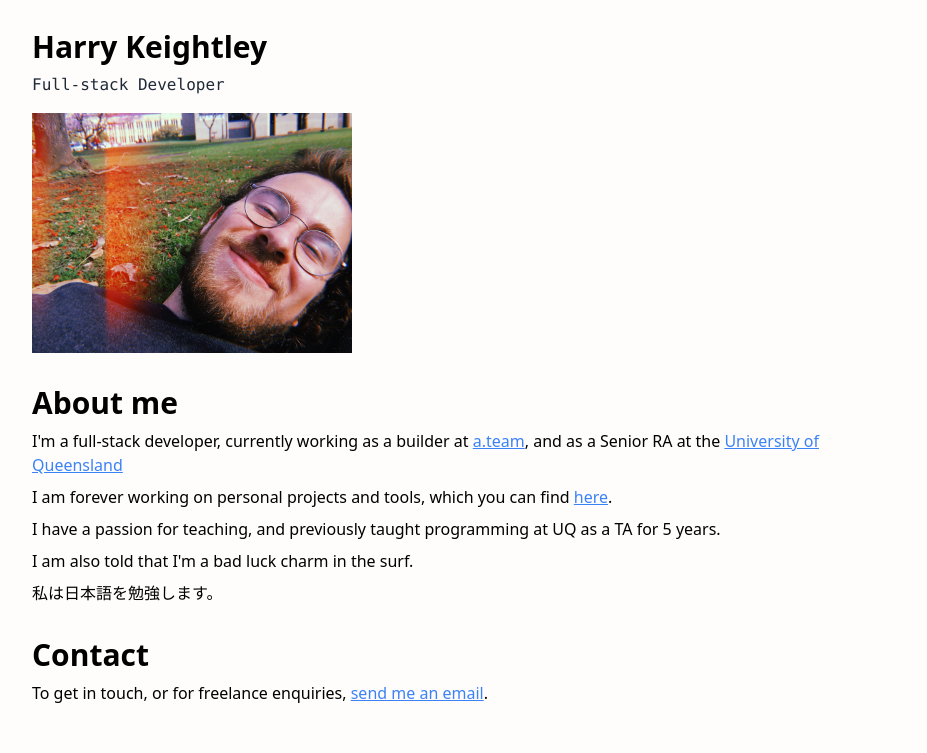
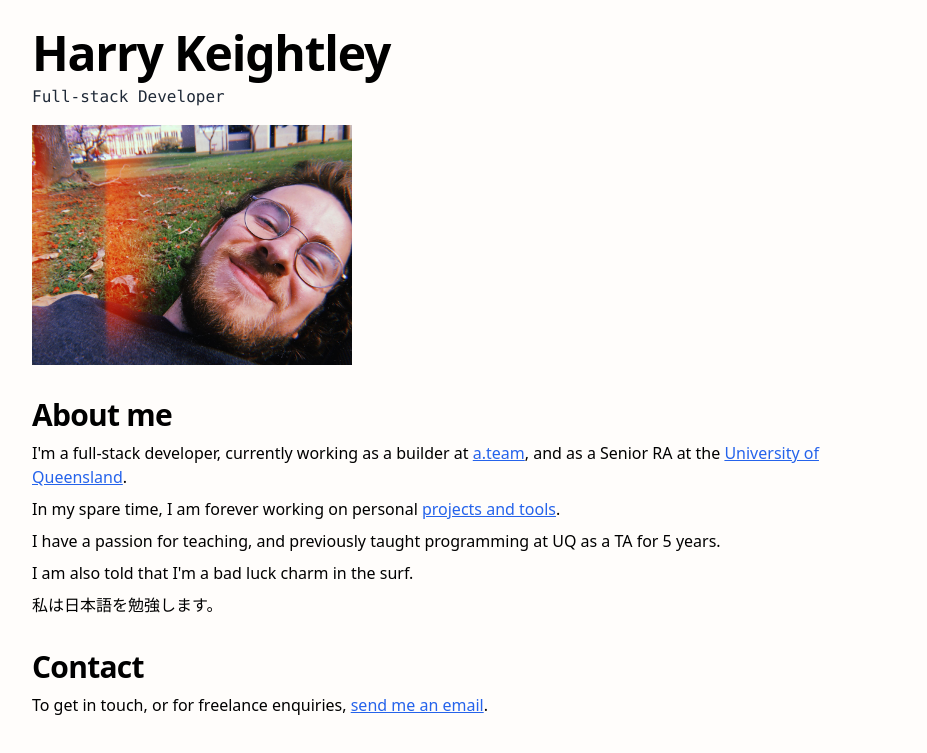
Before and after one commit to harrykeightley/hk, an Astro site: page / in a window 1280 px wide. Shown: the part 141-894 px from the top of the page, without its empty margins (176-1103 px from the left). Built offline with nearby package versions, Linux system fonts and the light colour scheme; Astro itself is replaced by a stand-in of ours.

Commit message:
Add some default styles to h1 and h2 elements and increase contrast on links.

```diff
--- a/src/pages/index.astro
+++ b/src/pages/index.astro
@@ -22,10 +22,10 @@ This is where he puts content so that he doesn't forget`
           I'm a full-stack developer, currently working as a builder at
           <a class="link" href="https://www.a.team/">a.team</a>,
           and as a Senior RA at the
-          <a class="link" href='https://www.uq.edu.au/'>University of Queensland</a>
+          <a class="link" href='https://www.uq.edu.au/'>University of Queensland</a>.
         </p>
-        <p>I am forever working on personal projects and tools, which you can find
-          <a class="link" href="/projects">here</a>.
+        <p>In my spare time, I am forever working on personal{" "}
+          <a class="link" href="/projects">projects and tools</a>.
         </p>
         <p>I have a passion for teaching, and previously taught programming at UQ as a TA for 5 years.</p>
         <p>I am also told that I'm a bad luck charm in the surf.</p>
@@ -37,7 +37,7 @@ This is where he puts content so that he doesn't forget`
       <h2 class="title">Contact</h2>
       <p class="mt-2">
         To get in touch, or for freelance enquiries,
-        <a class="text-blue-500 decoration-blue-500 underline" href="mailto:harrykeightley@outlook.com" >send me an email</a>.
+        <a class="link" href="mailto:harrykeightley@outlook.com" >send me an email</a>.
       </p>
     </section>
   </div>
--- a/src/styles/globals.css
+++ b/src/styles/globals.css
@@ -2,13 +2,31 @@
 @tailwind components;
 @tailwind utilities;
 
+@layer base {
+  h1 {
+    @apply text-4xl lg:text-5xl scroll-m-20 font-extrabold tracking-tight;
+  }
+
+  h2 {
+    @apply text-3xl scroll-m-20 font-semibold tracking-tight transition-colors;
+  }
+
+  h3 {
+    @apply scroll-m-20 text-2xl font-semibold tracking-tight;
+  }
+
+  h4 {
+    @apply scroll-m-20 text-xl font-semibold tracking-tight;
+  }
+
+  blockquote {
+    @apply border-l-2 pl-6 italic;
+  }
+}
+
 @layer components {
   .link {
-    @apply underline text-blue-500 decoration-blue-500;
-  }
-
-  .title {
-    @apply text-3xl font-semibold;
+    @apply underline text-blue-600 decoration-blue-600;
   }
 
   .subtitle {
```
